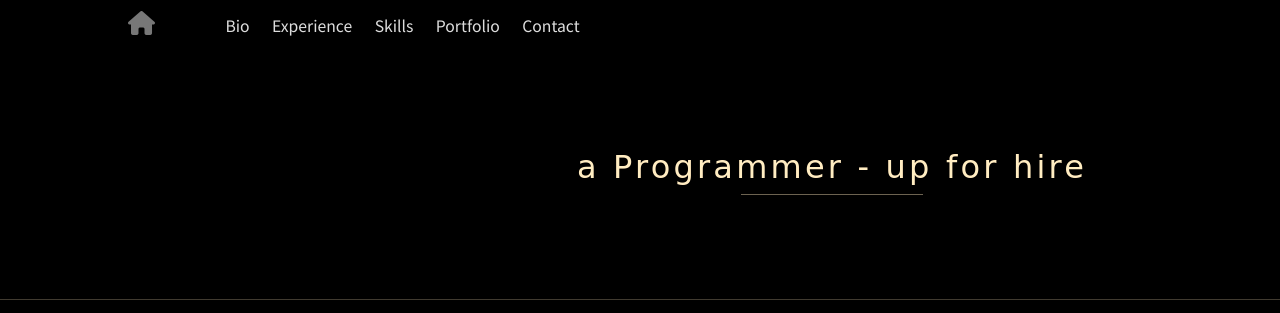
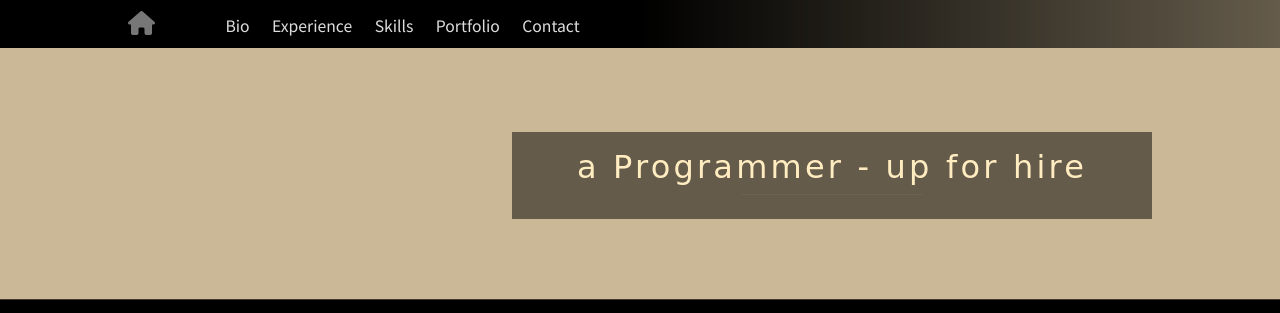
Before and after one commit to tikerola/HomePage, a plain HTML site: page index.html in a window 1280 px wide. Shown: the top 313 px of the page. Drawn offline with Linux system fonts and the light colour scheme; the site is published under a folder, as on GitHub Pages, so addresses that start at the root find nothing; a web font is replaced by a local one.

Commit message:
page-banner fix vol2

```diff
--- a/css/common.css
+++ b/css/common.css
@@ -94,7 +94,7 @@ body {
 .page-banner {
 	height: 300px;
 	width: 100%;
-	background-image: url('/images/page-banner2.jpg');
+	background-image: url('../images/page-banner2.jpg');
 	background-position: bottom center;
 	filter: sepia(0.8);
 	background-size: cover;
```
